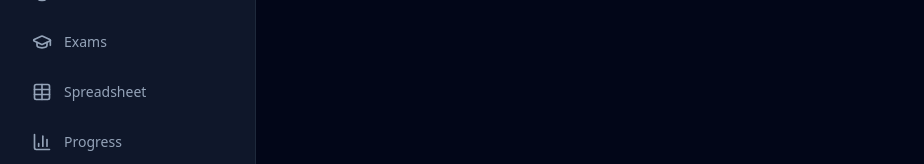
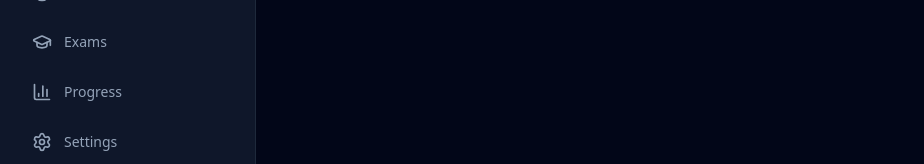
Before and after one commit to silifixsilicone-coder/exel-pra, a Next.js app: page /practice/1 in a window 1280 px wide. Shown: the part 446-610 px from the top of the page, without its empty margins (0-924 px from the left). Built offline with nearby package versions, Linux system fonts and the light colour scheme.

Commit message:
Remove Spreadsheet link option from sidebar navigation list

```diff
--- a/src/components/shared/MainLayout.tsx
+++ b/src/components/shared/MainLayout.tsx
@@ -49,7 +49,6 @@ export default function MainLayout({ children }: MainLayoutProps) {
     { name: 'Job Mode', href: '/job', icon: Briefcase },
     { name: 'Interview Lab', href: '/interview-lab', icon: HelpCircle },
     { name: 'Exams', href: '/exam', icon: GraduationCap },
-    { name: 'Spreadsheet', href: '/spreadsheet', icon: Table },
     { name: 'Progress', href: '/progress', icon: BarChart3 },
     { name: 'Settings', href: '/settings', icon: Settings },
   ];
```
